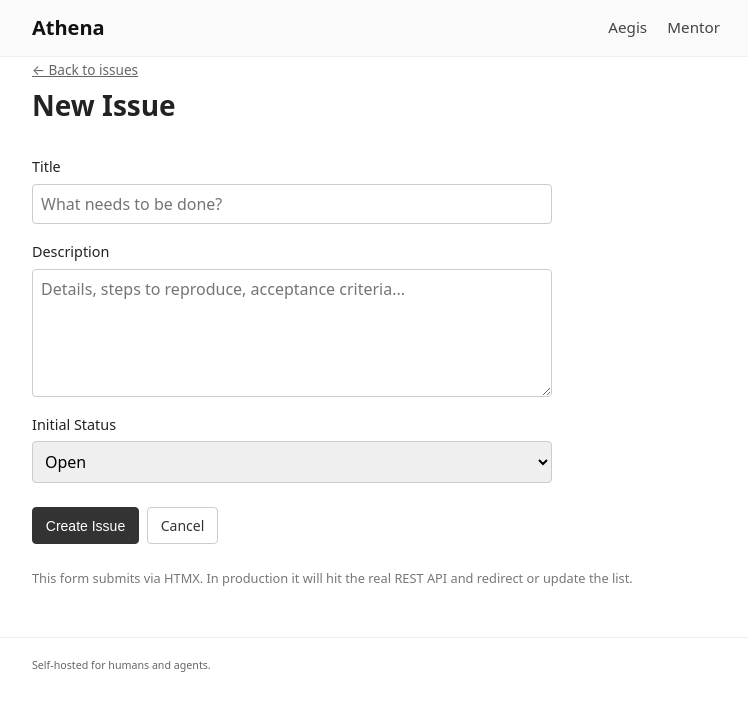
After one commit to Ayyitskevin/athena, a FastAPI app: template templates/aegis/issue_form.html in a window 1280 px wide. The commit adds this page. Shown: the top 711 px of the page, without its empty margins (264-1012 px from the left). Run offline with FastAPI, Linux system fonts and the light colour scheme; the template is opened without the code that fills it, so the values that code supplies are empty; parts of the project's set-up code (start-up, migrations or seed data) failed here and were passed over; some libraries are stand-ins or nearby versions.

Commit message:
web/aegis: add issue detail, create form (HTMX), boards stub, filters, more polish
- /aegis/issues/{id} detail view with body
- /aegis/issues/new form + POST handler (demo create, returns success partial)
- HTMX status filter on issues list + 'New Issue' button
- /aegis/boards kanban-style stub
- Enhanced SAMPLE_ISSUES with body
- New partial for create success
- CSS for forms, boards, detail, buttons, selects
- Updated Aegis dashboard links
- Added 4 new tests (form, detail, create, boards)
- Added python-multipart dep for form handling

All tests pass (13 total). UI ready for when real API endpoints arrive.
Continues on grok/web-foundation updating PR #1.

```diff
--- a/pyproject.toml
+++ b/pyproject.toml
@@ -6,6 +6,7 @@ requires-python = ">=3.12"
 dependencies = [
     "fastapi",
     "jinja2",
+    "python-multipart",
     "uvicorn[standard]",
 ]
 
--- a/src/athena/web/router.py
+++ b/src/athena/web/router.py
@@ -44,25 +44,30 @@ def aegis(request: Request):
     )
 
 
-# Temporary stub data. Will be replaced by real data from the API layer.
+# Temporary in-memory stub data for UI development only.
+# Will be replaced by real data fetched from the backend REST API.
+_next_issue_id = 4
 SAMPLE_ISSUES = [
     {
         "id": 1,
         "title": "Bootstrap the web foundation",
         "status": "done",
         "created_at": "2026-06-17",
+        "body": "Set up Jinja2, HTMX, base templates, and static assets for the web layer.",
     },
     {
         "id": 2,
         "title": "Define initial issue statuses and workflow",
         "status": "open",
         "created_at": "2026-06-17",
+        "body": "",
     },
     {
         "id": 3,
         "title": "Add first board view (Aegis)",
         "status": "in_progress",
         "created_at": "2026-06-16",
+        "body": "Visual board with columns for open / in progress / done.",
     },
 ]
 
@@ -76,8 +81,104 @@ def issues_list(request: Request):
     """
     if _templates is None:
         return HTMLResponse("<h1>Configuration error</h1>", status_code=500)
+
+    status_filter = request.query_params.get("status")
+    issues = SAMPLE_ISSUES
+    if status_filter:
+        issues = [i for i in SAMPLE_ISSUES if i["status"] == status_filter]
+
     return _templates.TemplateResponse(
         request=request,
         name="aegis/issues.html",
+        context={
+            "issues": issues,
+            "status_filter": status_filter or "",
+            "all_issues": SAMPLE_ISSUES,
+        },
+    )
+
+
+@router.get("/aegis/issues/new", response_class=HTMLResponse)
+def new_issue_form(request: Request):
+    """Render the new issue creation form."""
+    if _templates is None:
+        return HTMLResponse("<h1>Configuration error</h1>", status_code=500)
+    return _templates.TemplateResponse(
+        request=request,
+        name="aegis/issue_form.html",
+    )
+
+
+@router.post("/aegis/issues", response_class=HTMLResponse)
+async def create_issue(request: Request):
+    """Handle create issue form submission (HTMX).
+
+    For now this is a demo that 'creates' the issue in the stub store
+    and returns a success fragment. When the real API exists, this
+    route can either proxy or be removed in favor of direct API calls from the form.
+    """
+    if _templates is None:
+        return HTMLResponse("<h1>Configuration error</h1>", status_code=500)
+
+    form = await request.form()
+    title = form.get("title", "").strip()
+    body = form.get("body", "").strip()
+    status = form.get("status", "open")
+
+    if not title:
+        return _templates.TemplateResponse(
+            request=request,
+            name="aegis/issue_form.html",
+            context={"error": "Title is required"},
+        )
+
+    global _next_issue_id
+    new_issue = {
+        "id": _next_issue_id,
+        "title": title,
+        "status": status,
+        "created_at": "2026-06-17",  # demo
+        "body": body,
+    }
+    SAMPLE_ISSUES.append(new_issue)
+    _next_issue_id += 1
+
+    # Return success fragment (HTMX will swap it in)
+    return _templates.TemplateResponse(
+        request=request,
+        name="partials/create_success.html",
+        context={"issue": new_issue},
+    )
+
+
+@router.get("/aegis/issues/{issue_id}", response_class=HTMLResponse)
+def issue_detail(request: Request, issue_id: int):
+    """Show a single issue (stub)."""
+    if _templates is None:
+        return HTMLResponse("<h1>Configuration error</h1>", status_code=500)
+
+    issue = next((i for i in SAMPLE_ISSUES if i["id"] == issue_id), None)
+    if not issue:
+        return _templates.TemplateResponse(
+            request=request,
+            name="aegis/issues.html",
+            context={"issues": SAMPLE_ISSUES, "error": f"Issue #{issue_id} not found"},
+        )
+
+    return _templates.TemplateResponse(
+        request=request,
+        name="aegis/issue_detail.html",
+        context={"issue": issue},
+    )
+
+
+@router.get("/aegis/boards", response_class=HTMLResponse)
+def boards(request: Request):
+    """Boards view stub (Kanban style placeholder)."""
+    if _templates is None:
+        return HTMLResponse("<h1>Configuration error</h1>", status_code=500)
+    return _templates.TemplateResponse(
+        request=request,
+        name="aegis/boards.html",
         context={"issues": SAMPLE_ISSUES},
     )
--- a/static/styles.css
+++ b/static/styles.css
@@ -265,3 +265,163 @@ footer {
     font-size: 0.8rem;
     color: #777;
 }
+
+/* Forms */
+.form-container {
+    max-width: 520px;
+}
+
+.issue-form {
+    display: flex;
+    flex-direction: column;
+    gap: 1rem;
+}
+
+.form-group {
+    display: flex;
+    flex-direction: column;
+    gap: 0.35rem;
+}
+
+.form-group label {
+    font-weight: 500;
+    font-size: 0.9rem;
+}
+
+.form-group input,
+.form-group textarea,
+.form-group select {
+    padding: 0.5rem;
+    border: 1px solid #ccc;
+    border-radius: 4px;
+    font-size: 1rem;
+    font-family: inherit;
+}
+
+.form-group textarea {
+    resize: vertical;
+}
+
+.form-actions {
+    display: flex;
+    gap: 0.5rem;
+    margin-top: 0.5rem;
+}
+
+.error {
+    background: #f8d7da;
+    color: #721c24;
+    padding: 0.5rem 0.75rem;
+    border-radius: 4px;
+    margin-bottom: 0.5rem;
+}
+
+.success-banner {
+    background: #d4edda;
+    border: 1px solid #c3e6cb;
+    padding: 1rem;
+    border-radius: 6px;
+    margin-top: 1rem;
+}
+
+.success-banner strong {
+    color: #155724;
+}
+
+/* Issue detail */
+.issue-detail {
+    background: #fafafa;
+    border: 1px solid #eee;
+    padding: 1.5rem;
+    border-radius: 6px;
+}
+
+.issue-detail .meta {
+    display: flex;
+    gap: 2rem;
+    margin-bottom: 1.25rem;
+    font-size: 0.9rem;
+}
+
+.issue-detail .body {
+    margin: 1rem 0;
+}
+
+.issue-detail .body p {
+    white-space: pre-wrap;
+    color: #333;
+}
+
+.status.large {
+    font-size: 0.85rem;
+    padding: 0.25rem 0.75rem;
+}
+
+/* Board (kanban stub) */
+.board {
+    display: grid;
+    grid-template-columns: repeat(auto-fit, minmax(220px, 1fr));
+    gap: 1rem;
+    margin: 1rem 0;
+}
+
+.board-column {
+    background: #f8f8f8;
+    border: 1px solid #e5e5e5;
+    border-radius: 6px;
+    padding: 0.75rem;
+}
+
+.board-column h3 {
+    margin: 0 0 0.5rem;
+    font-size: 0.95rem;
+    text-transform: uppercase;
+    letter-spacing: 0.5px;
+    color: #555;
+}
+
+.board-cards {
+    display: flex;
+    flex-direction: column;
+    gap: 0.5rem;
+    min-height: 120px;
+}
+
+.board-card {
+    background: white;
+    border: 1px solid #ddd;
+    border-radius: 4px;
+    padding: 0.6rem 0.75rem;
+    font-size: 0.9rem;
+}
+
+.board-card a {
+    text-decoration: none;
+    color: #222;
+    font-weight: 500;
+}
+
+.board-card .meta {
+    font-size: 0.75rem;
+    color: #777;
+    margin-top: 0.25rem;
+}
+
+.header-actions {
+    display: flex;
+    gap: 0.5rem;
+    align-items: center;
+}
+
+.filter-select {
+    padding: 0.3rem 0.5rem;
+    border: 1px solid #ccc;
+    border-radius: 4px;
+    font-size: 0.85rem;
+}
+
+.button.small {
+    font-size: 0.75rem;
+    padding: 0.15rem 0.5rem;
+    margin-left: 0.5rem;
+}
--- a/templates/aegis.html
+++ b/templates/aegis.html
@@ -13,19 +13,21 @@
         <h3>Issues</h3>
         <p>Track tasks, bugs, and work items.</p>
         <a href="/aegis/issues" class="button">View all issues →</a>
+        <a href="/aegis/issues/new" class="button secondary small">+ New</a>
     </div>
 
     <div class="card">
         <h3>Boards</h3>
         <p>Visualize workflow and progress.</p>
-        <span class="pill">Coming soon</span>
+        <a href="/aegis/boards" class="button">View boards →</a>
     </div>
 
     <div class="card">
         <h3>Quick actions</h3>
         <ul class="quick-actions">
             <li><a href="/aegis/issues">Browse issues</a></li>
-            <li><span class="muted">Create issue</span> <small>(via API)</small></li>
+            <li><a href="/aegis/issues/new">Create new issue</a></li>
+            <li><a href="/aegis/boards">Open boards</a></li>
         </ul>
     </div>
 </div>
--- /dev/null
+++ b/templates/aegis/issue_form.html
@@ -0,0 +1,51 @@
+{% extends "base.html" %}
+
+{% block title %}New Issue — Aegis{% endblock %}
+
+{% block content %}
+<div class="page-header">
+    <div>
+        <a href="/aegis/issues" class="muted">← Back to issues</a>
+        <h1>New Issue</h1>
+    </div>
+</div>
+
+<div class="form-container">
+    <form
+        hx-post="/aegis/issues"
+        hx-target="#create-result"
+        hx-swap="innerHTML"
+        class="issue-form">
+        {% if error %}
+        <div class="error">{{ error }}</div>
+        {% endif %}
+        <div class="form-group">
+            <label for="title">Title</label>
+            <input type="text" id="title" name="title" required placeholder="What needs to be done?">
+        </div>
+
+        <div class="form-group">
+            <label for="body">Description</label>
+            <textarea id="body" name="body" rows="5" placeholder="Details, steps to reproduce, acceptance criteria..."></textarea>
+        </div>
+
+        <div class="form-group">
+            <label for="status">Initial Status</label>
+            <select id="status" name="status">
+                <option value="open">Open</option>
+                <option value="in_progress">In Progress</option>
+                <option value="done">Done</option>
+            </select>
+        </div>
+
+        <div class="form-actions">
+            <button type="submit" class="button">Create Issue</button>
+            <a href="/aegis/issues" class="button secondary">Cancel</a>
+        </div>
+    </form>
+
+    <div id="create-result"></div>
+</div>
+
+<p class="note">This form submits via HTMX. In production it will hit the real REST API and redirect or update the list.</p>
+{% endblock %}
```
Also changed, not shown: templates/aegis/boards.html (added, +33 -0 lines), templates/aegis/issue_detail.html (added, +34 -0 lines), templates/aegis/issues.html (+18 -4 lines), templates/partials/create_success.html (added, +17 -0 lines), tests/test_web.py (+44 -0 lines).
